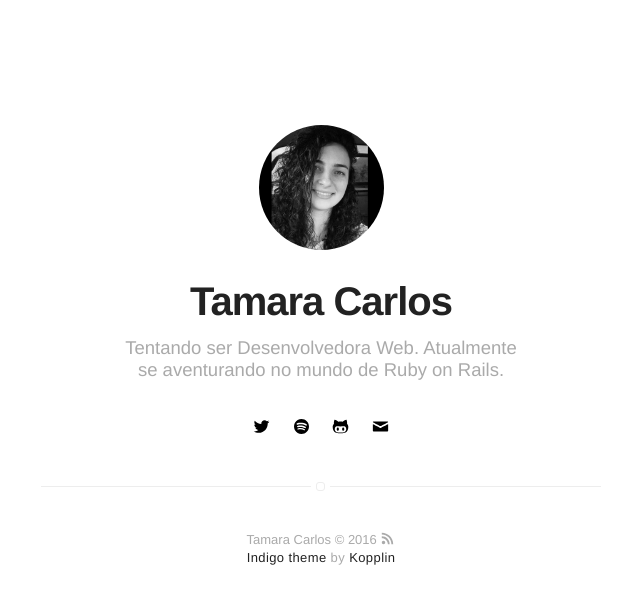
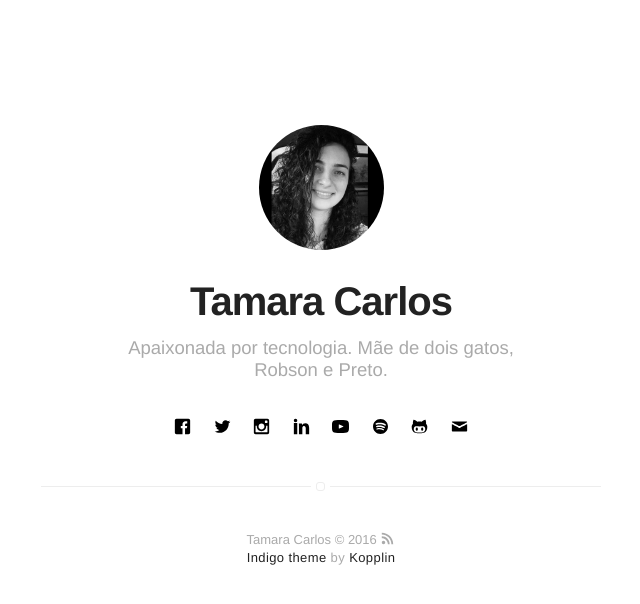
Before and after one commit to tamaracarlos/tamaracarlos.github.io, a Jekyll site: the page built from index.html, in a window 1280 px wide. Shown: the top 604 px of the page, without its empty margins (319-959 px from the left). Built offline with Jekyll 4.4.1, drawn with Linux system fonts in a browser that asks for light colours; part of the change alters nothing that is shown.

Commit message:
Update _config.yml

```diff
--- a/_config.yml
+++ b/_config.yml
@@ -1,6 +1,6 @@
 # main text of home
 name: Tamara Carlos
-bio: Tentando ser Desenvolvedora Web. Atualmente se aventurando no mundo de Ruby on Rails.
+bio: Apaixonada por tecnologia. Mãe de dois gatos, Robson e Preto.
 
 
 # twitter summary info
@@ -30,13 +30,13 @@ highlighter: rouge
 disqus: mydisqus
 
 # if you don't have any of social below, comment the line
-#facebook: myfacebook
+facebook: Tamaraquesim
 twitter: Tamaraquesim
-# google: mygoogle
-# instagram: myinstagram
+#google: mygoogle
+instagram: Tamaraquenao
 # pinterest: mypinterest
-# linkedin: mylinkedin
-#youtube: myyoutube
+linkedin: tamara-carlos
+youtube: TamaraSelau
 spotify: tamarascarlos
 github: tamaracarlos
 #medium: medium
```
